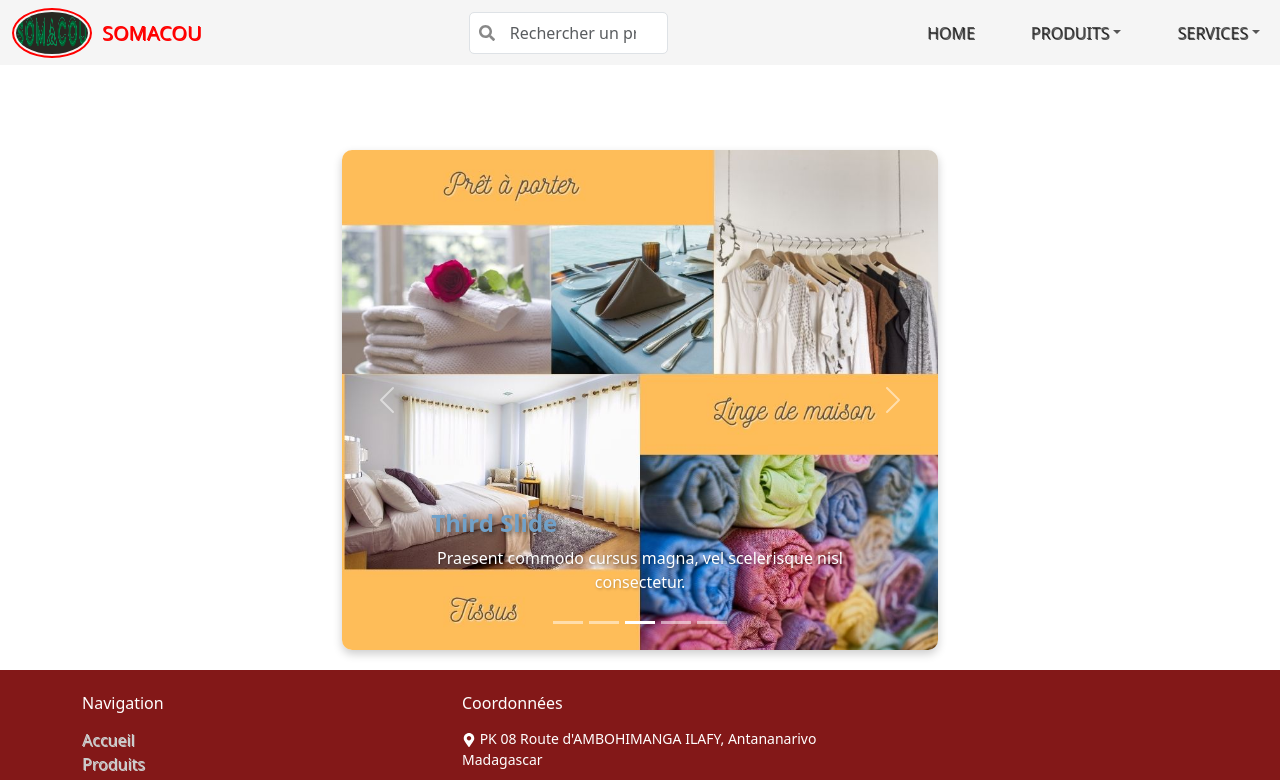
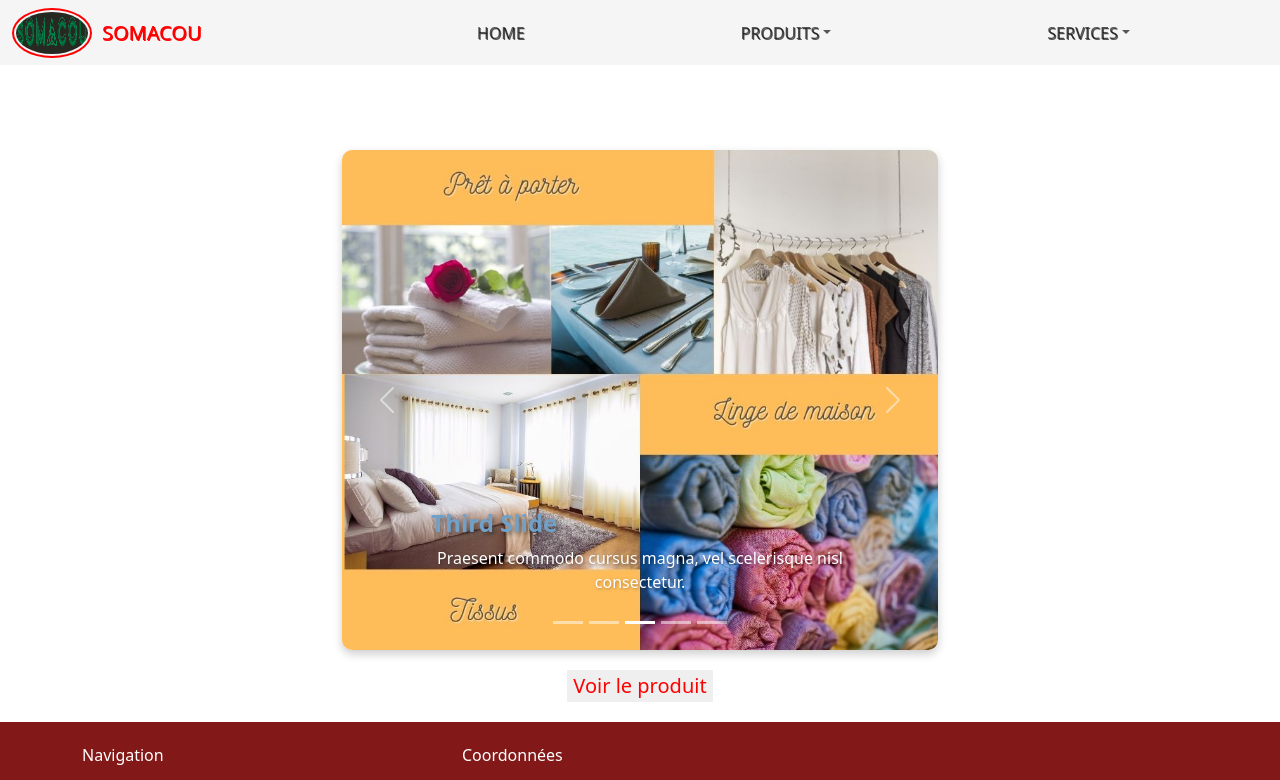
Before and after one commit to Andrianjafy23/site-e-commerce-React, a React (Vite) app in the folder front-somacou/: page / in a window 1280 px wide. Shown: the top 780 px of the page. Built offline with nearby package versions, Linux system fonts and the light colour scheme.

Commit message:
modifié

```diff
--- a/front-somacou/src/App.jsx
+++ b/front-somacou/src/App.jsx
@@ -6,10 +6,12 @@ import Animé from './Componnent/Animé';
 import Pied from './Componnent/Pied';
 import Body from './Componnent/Body';
 import Admin from './Componnent/Admin';
+import Button from './Componnent/Button';
 
 const Home = () => (
   <div className='lo'>
     <Animé />
+    <Button/>
     <Pied />
   </div>
 );
--- a/front-somacou/src/Componnent/Body.jsx
+++ b/front-somacou/src/Componnent/Body.jsx
@@ -7,10 +7,10 @@ import 'bootstrap/dist/css/bootstrap.min.css';
 function Body() {
   const [products, setProducts] = useState([]);
   const [expandedSections, setExpandedSections] = useState({
-    literie: false,
-    cuisines: false,
-    salle: false,
-    tissus: false,
+    literie: true,
+    cuisines: true,
+    salle: true,
+    tissus: true,
     phar: false,
   });
   const [activeSection, setActiveSection] = useState(null);
@@ -160,13 +160,12 @@ function Body() {
           </div>
         )}
 
-        <button className="btn btn-secondary" onClick={() => setFilteredProductName(null)}>Voir tous les produits</button>
       </div>
 
       <div className='produit'>
         <ul style={{
           display: 'grid',
-          gridTemplateColumns: 'repeat(4, 1fr)',
+          gridTemplateColumns: 'repeat(3, 1fr)',
           gap: '20px',
           listStyleType: 'none',
           padding: 0
@@ -190,9 +189,11 @@ function Body() {
             </li>
           ))}
         </ul>
-        <button className="btn btn-info" onClick={() => setShowCart(!showCart)}>
-          {showCart ? 'Masquer le panier' : 'Voir le panier'}
-        </button>
+        <center>
+          <button className="btn btn-info" onClick={() => setShowCart(!showCart)}>
+            {showCart ? 'Masquer le panier' : 'Voir le panier'}
+          </button>
+        </center>
 
         {showCart && (
           <div className='panier' style={{ marginTop: '20px', backgroundColor:'#adc4d5' }}>
--- /dev/null
+++ b/front-somacou/src/Componnent/Button.jsx
@@ -0,0 +1,13 @@
+import React from 'react'
+import { Link } from 'react-router-dom';
+
+function Button() {
+  return (
+    <div>
+        <Link to={'/body'}><center><button style={{border:'none', color:'red', fontSize:'20px'}}>Voir le produit</button></center></Link>
+
+    </div>
+  )
+}
+
+export default Button;
--- a/front-somacou/src/Componnent/Head.jsx
+++ b/front-somacou/src/Componnent/Head.jsx
@@ -1,11 +1,9 @@
 import React, { useState } from 'react';
 import Container from 'react-bootstrap/Container';
-import Form from 'react-bootstrap/Form';
 import Nav from 'react-bootstrap/Nav';
 import Navbar from 'react-bootstrap/Navbar';
 import NavDropdown from 'react-bootstrap/NavDropdown';
 import Offcanvas from 'react-bootstrap/Offcanvas';
-import { FaSearch } from 'react-icons/fa';
 import logo from '../assets/logo.png';
 
 function Head() {
@@ -29,23 +27,6 @@ function Head() {
           />
           <span style={{ marginLeft: '10px' }}>SOMACOU</span>
         </Navbar.Brand>
-        <Form className="d-flex" style={{ width: '20%', marginRight: 'auto', position: 'relative' }}>
-          <Form.Control
-            type="search"
-            placeholder="Rechercher un produit... "
-            aria-label="Search"
-            style={{ borderRadius: '5px', padding: '0.5rem 1rem', paddingLeft: '2.5rem' }}
-          />
-          <FaSearch
-            style={{
-              position: 'absolute',
-              left: '10px',
-              top: '50%',
-              transform: 'translateY(-50%)',
-              color: '#888'
-            }}
-          />
-        </Form>
         <Navbar.Toggle aria-controls={`offcanvasNavbar-expand-${expand}`} />
         <Navbar.Offcanvas
           id={`offcanvasNavbar-expand-${expand}`}
@@ -58,8 +39,8 @@ function Head() {
             </Offcanvas.Title>
           </Offcanvas.Header>
           <Offcanvas.Body>
-            <Nav style={{ display:'flex', alignItems:'center', gap:'40px'}}>
-              <Nav.Link href="#action1">HOME</Nav.Link>
+            <Nav style={{ display:'flex', alignItems:'center', gap:'200px'}}>
+              <Nav.Link href="/">HOME</Nav.Link>
               <NavDropdown title="PRODUITS" id={`offcanvasNavbarDropdown-expand-${expand}`}>
                 <NavDropdown.Item href="/body">LITERIE</NavDropdown.Item>
                 <NavDropdown.Item href="/body">CUISINE</NavDropdown.Item>
--- a/front-somacou/src/Componnent/style.css
+++ b/front-somacou/src/Componnent/style.css
@@ -139,6 +139,5 @@ a:hover {
   transform: rotate(180deg);
 }
 .produit{
-  border: 2px solid royalblue;
   width: 80%;
 }
```
